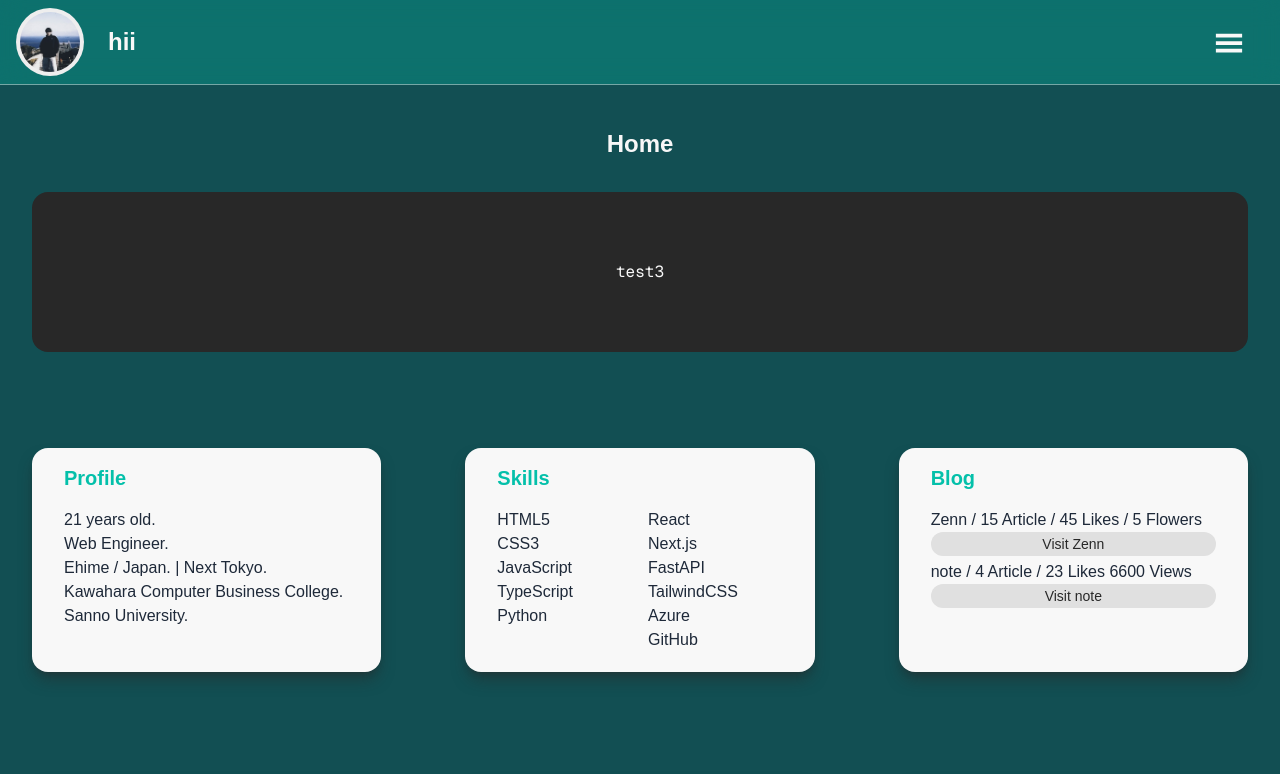
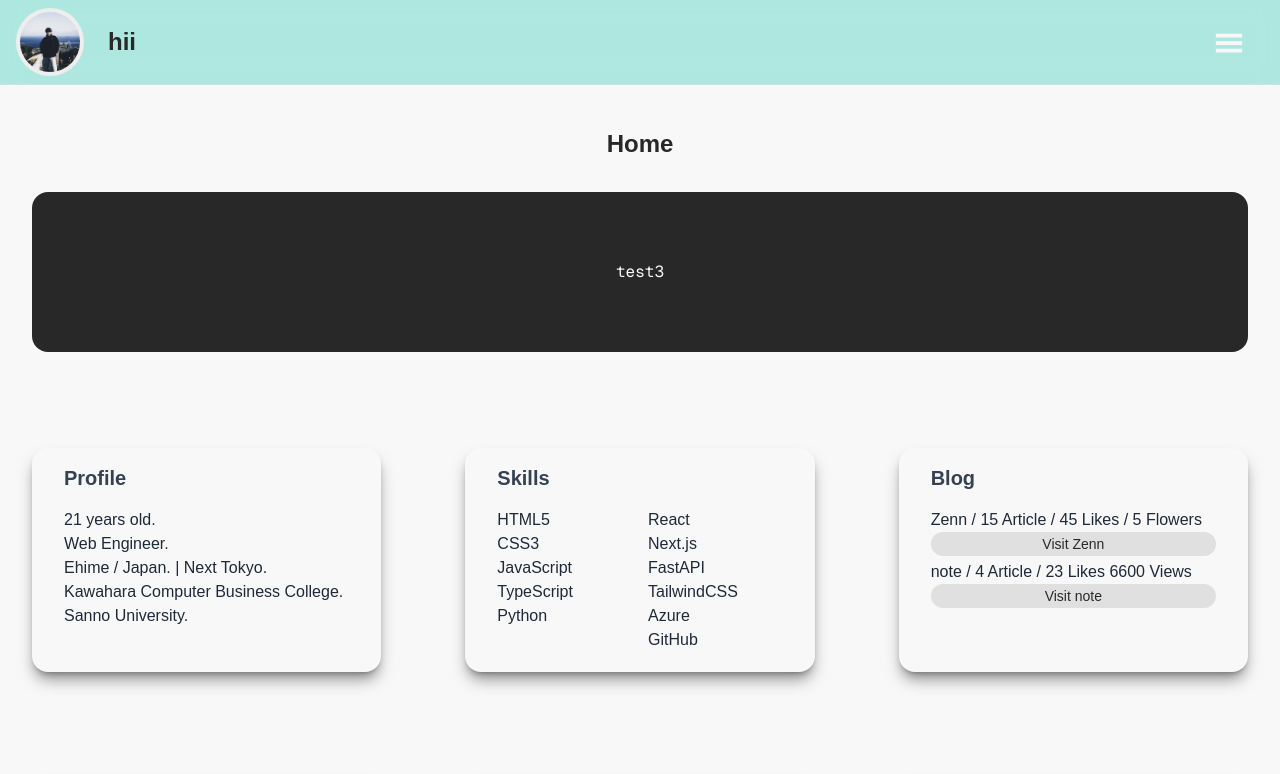
Before and after one commit to CA01971020/hii-dev, a Next.js app: page / in a window 1280 px wide. Shown: the top 774 px of the page. Built offline with nearby package versions, Linux system fonts and the light colour scheme.

Commit message:
Update globals.css

```diff
--- a/src/app/globals.css
+++ b/src/app/globals.css
@@ -1,7 +1,7 @@
 @import "tailwindcss";
 
 :root {
-  --background: #124f53;
+  --background: #f8f8f8;
   --foreground: #f8f8f8;
 }
 
@@ -36,12 +36,25 @@ body {
   @apply break-words;
 }
 
+@theme {
+  --animate-fade-in: fadeIn 1s ease-in-out forwards;
+
+  @keyframes fadeIn {
+    0% {
+      opacity: 0;
+    }
+    100% {
+      opacity: 1;
+    }
+  }
+}
+
 h1 {
-  @apply text-2xl font-bold select-none;
+  @apply text-2xl font-bold select-none text-black;
 }
 
 h2 {
-  @apply text-xl text-turquoise font-bold select-none;
+  @apply text-xl text-gray-700 font-bold select-none;
 }
 
 p {
```
